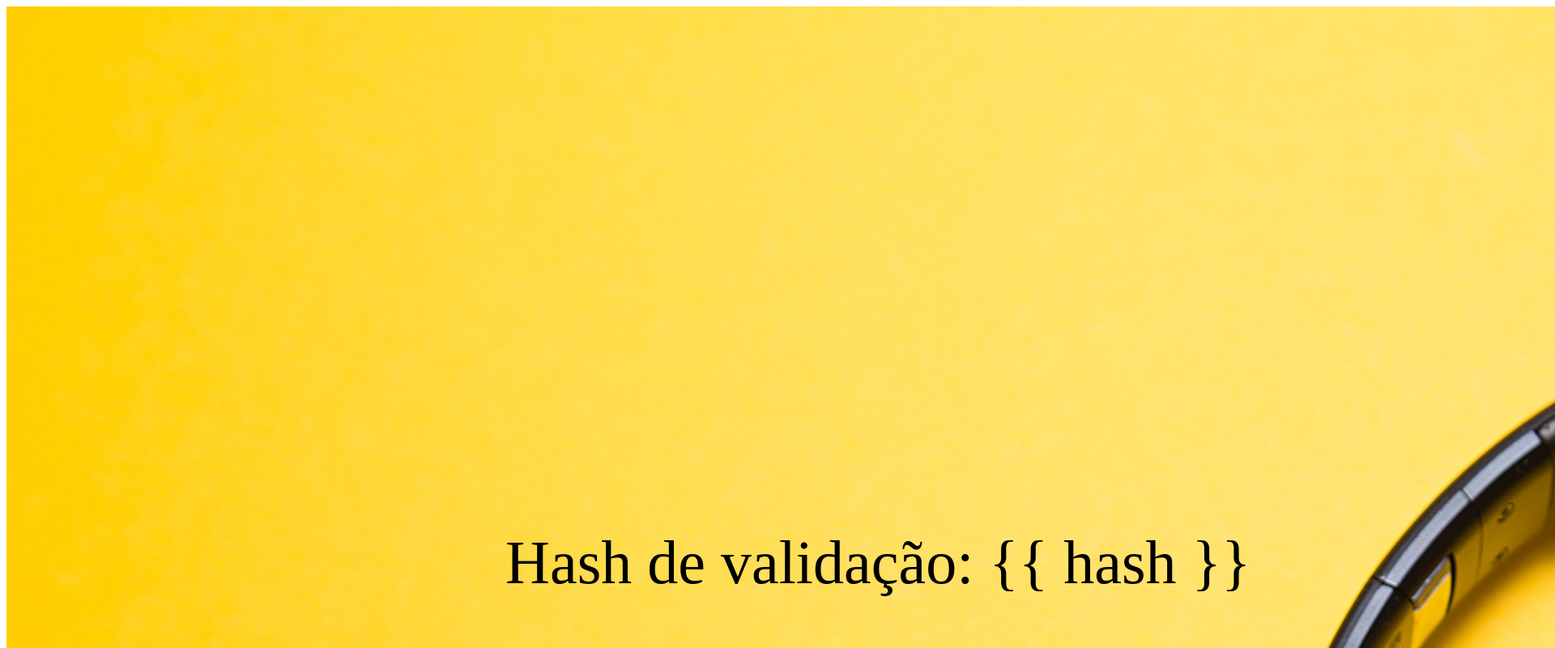
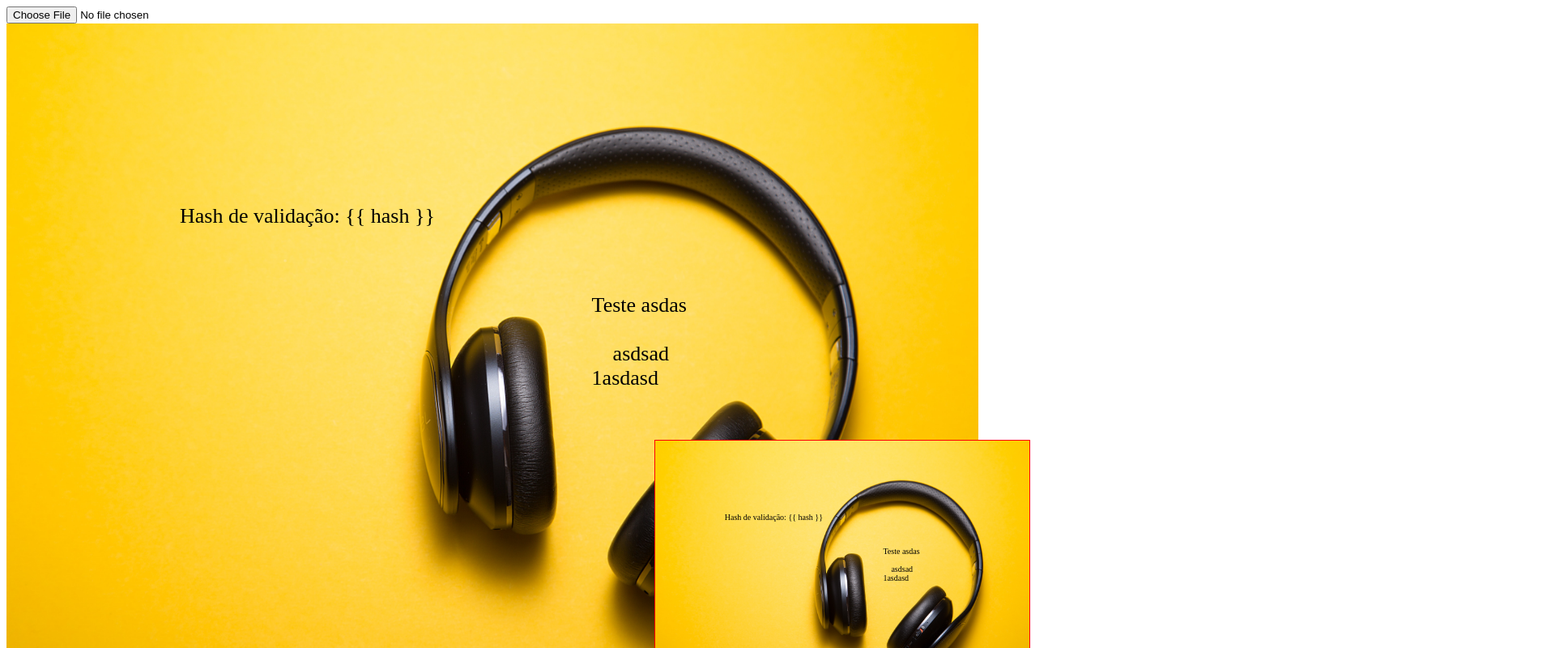
Before and after one commit to matheus-alpe/vue-2-interact, a Vue app: page / in a window 1280 px wide. Shown: the top 800 px of the page at 81% size, 1920 px wide, since content can reach past the window. Built offline with nearby package versions, Linux system fonts and the light colour scheme.

Commit message:
refactor: remove small-preview

```diff
--- a/src/App.vue
+++ b/src/App.vue
@@ -1,6 +1,13 @@
 <template>
   <div style="position: relative; min-height: 100vh; padding: 0; margin: 0">
-    <WhiteBoard view="full" @addItem="addItem">
+    <input
+      @change="previewFiles"
+      type="file"
+      name="image"
+      id="image"
+      accept="image/*"
+    />
+    <WhiteBoard view="full" @addItem="addItem" :bgImage="imgInput">
       <DraggableText
         v-for="item in items"
         :item="item"
@@ -11,23 +18,11 @@
       />
     </WhiteBoard>
 
-    <WhiteBoard view="preview" style="position: absolute; left: 0; bottom: 0">
+    <WhiteBoard view="preview" style="position: absolute; right: 0; bottom: 0; border: 1px solid red;" :bgImage="imgInput">
       <DraggableText
         v-for="item in items"
         :item="{ ...item, id: `preview-${item.id}` }"
         :key="`preview-${item.id}`"
-        :is-preview="true"
-      />
-    </WhiteBoard>
-
-    <WhiteBoard
-      view="small-preview"
-      style="position: absolute; right: 0; bottom: 0"
-    >
-      <DraggableText
-        v-for="item in items"
-        :item="{ ...item, id: `small-preview-${item.id}` }"
-        :key="`small-preview-${item.id}`"
         :is-preview="true"
       />
     </WhiteBoard>
@@ -49,10 +44,12 @@ export default {
 
   data() {
     return {
+      imgInput: null,
       items: [
         {
           id: randomId(),
-          message: 'Teste asdas<div><br></div><div>&nbsp; &nbsp; asdsad</div><div>1asdasd</div>',
+          message:
+            'Teste asdas<div><br></div><div>&nbsp; &nbsp; asdsad</div><div>1asdasd</div>',
           position: {
             x: 27.599999999999973,
             y: 12.600000000000025,
@@ -72,8 +69,6 @@ export default {
 
   methods: {
     addItem(position) {
-      console.log('triggered addItem', position)
-
       this.items.push({
         id: randomId(),
         message: 'Insira algum texto',
@@ -88,6 +83,19 @@ export default {
     updateItem(item, key, value) {
       if (!item.id) return
       item[key] = value
+    },
+
+    previewFiles(event) {
+        const [ file ] = event.target.files
+        if (!file) return
+
+        var reader = new FileReader();
+
+        reader.onload = (event) => {
+          this.imgInput = event.target.result;
+        };
+
+        reader.readAsDataURL(file);
     },
   },
 }
--- a/src/components/WhiteBoard.vue
+++ b/src/components/WhiteBoard.vue
@@ -5,7 +5,7 @@
       :style="style"
       @dblclick.stop="addItem"
     >
-      <img src="@/assets/background.jpg" alt="bg" :style="imgStyle" />
+      <img :src="bgImage || require('@/assets/background.jpg')" alt="bg" :style="imgStyle" />
       <slot />
     </div>
   </div>
@@ -13,9 +13,8 @@
 
 <script>
 const VIEW_SIZE = {
-  full: 76,
-  preview: 32,
-  'small-preview': 11,
+  full: 26,
+  preview: 10,
 }
 
 export default {
@@ -27,6 +26,11 @@ export default {
       required: true,
       validator: (view) => Object.keys(VIEW_SIZE).includes(view),
     },
+
+    bgImage: {
+      type: String,
+      default: () => require('@/assets/background.jpg')
+    }
   },
 
   data() {
```
